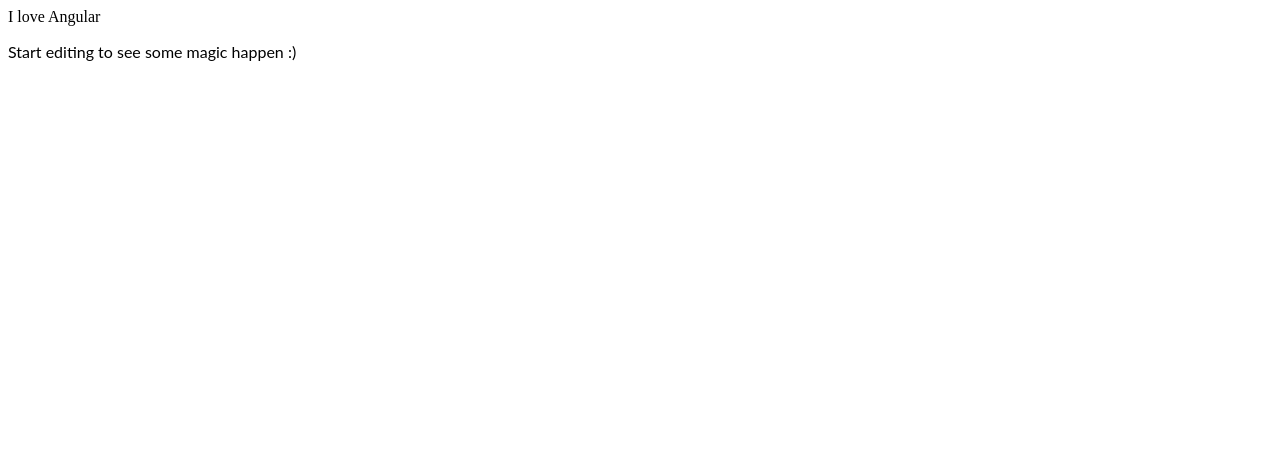
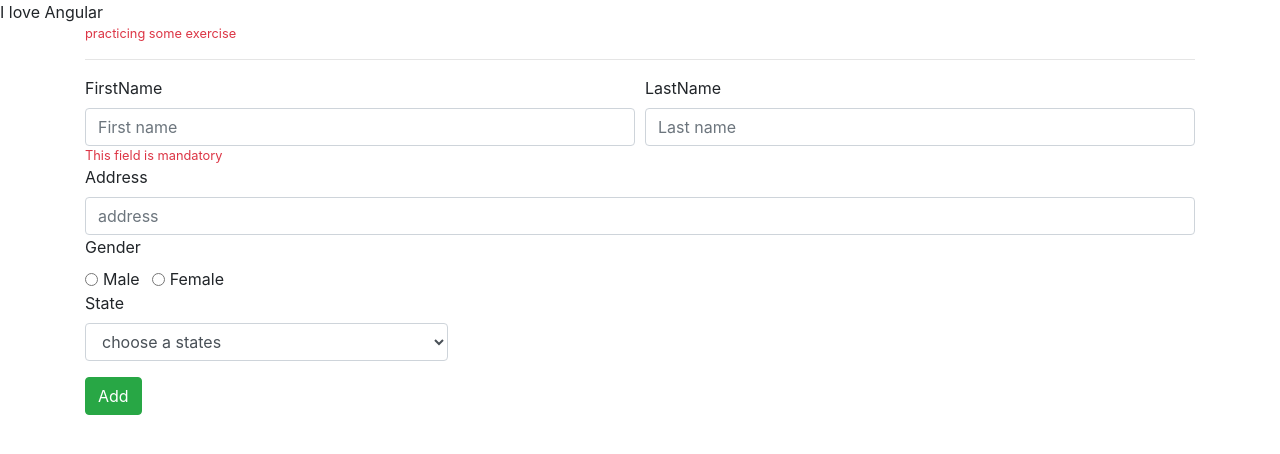
Before and after one commit to Mind00/AngularPractice, an Angular app: page / in a window 1280 px wide. Shown: the top 454 px of the page. Built offline with nearby package versions, Linux system fonts and the light colour scheme.

Commit message:
5 files modified

```diff
--- a/src/app/app.component.css
+++ b/src/app/app.component.css
@@ -1,3 +1,7 @@
 p {
   font-family: Lato;
 }
+
+.text-danger{
+  color: red;
+}
--- a/src/app/app.component.html
+++ b/src/app/app.component.html
@@ -1,4 +1,65 @@
-{{name}}
-<p>
-  Start editing to see some magic happen :)
-</p>
+{{ name1 }}
+<div class="container">
+  <div class="row">
+    <div class="col md-4">
+      <small class="text-danger">practicing some exercise</small>
+    </div>
+  </div>
+  <hr />
+  <form>
+    <div class="form-row">
+      <div class="col">
+        <label for="firstname">FirstName</label>
+        <input type="text" class="form-control" placeholder="First name" />
+        <small class="text-danger">This field is mandatory</small>
+      </div>
+      <div class="col">
+        <label for="lastname">LastName</label>
+        <input type="text" class="form-control" placeholder="Last name" />
+      </div>
+    </div>
+    <div class="form-row">
+      <div class="col">
+        <label for="address">Address</label>
+        <input type="text" class="form-control" placeholder="address" />
+      </div>
+    </div>
+    <div class="form-row">
+      <div class="col">
+        <label for="gender">Gender</label><br />
+        <div class="form-check form-check-inline">
+          <input
+            class="form-check-input"
+            type="radio"
+            name="inlineRadioOptions"
+            id="inlineRadio1"
+            value="option1"
+          />
+          <label class="form-check-label" for="inlineRadio1">Male</label>
+        </div>
+        <div class="form-check form-check-inline">
+          <input
+            class="form-check-input"
+            type="radio"
+            name="inlineRadioOptions"
+            id="inlineRadio2"
+            value="option2"
+          />
+          <label class="form-check-label" for="inlineRadio2">Female</label>
+        </div>
+      </div>
+    </div>
+    <div class="form-row">
+      <div class="form-group col-md-4">
+        <label for="inputState">State</label>
+        <select class="form-control">
+          <option selected disabled>choose a states</option>
+          <option *ngFor="let state of states" [value]="state.id">
+            {{ state.sname }}
+          </option>
+        </select>
+      </div>
+    </div>
+    <button class="btn btn-success" (click)="onAdd()">Add</button>
+  </form>
+</div>
--- a/src/app/app.component.ts
+++ b/src/app/app.component.ts
@@ -6,5 +6,27 @@
   styleUrls: ['./app.component.css'],
 })
 export class AppComponent {
-  name: string = 'I love Angular';
+  name1: string = 'I love Angular';
+
+  states = [
+    {
+      id: 1,
+      sname: 'chandrapur'
+    },
+    {
+      id: 2,
+      sname: 'kathmandu'
+    },
+    {
+      id: 3,
+      sname: 'bhaktapur'
+    }
+  ];
+
+  onAdd(){
+    this.states.push({
+      id:4,
+      sname: 'lalitpur'
+    });
+  }
 }
--- a/src/index.html
+++ b/src/index.html
@@ -1 +1,2 @@
 <my-app>loading</my-app>
+<link rel="stylesheet" href="https://maxcdn.bootstrapcdn.com/bootstrap/4.0.0/css/bootstrap.min.css" integrity="sha384-Gn5384xqQ1aoWXA+058RXPxPg6fy4IWvTNh0E263XmFcJlSAwiGgFAW/dAiS6JXm" crossorigin="anonymous">
--- a/src/styles.css
+++ b/src/styles.css
@@ -1 +1,5 @@
 /* Add application styles & imports to this file! */
+* {
+  top: 0;
+  padding: 0;
+}
```
